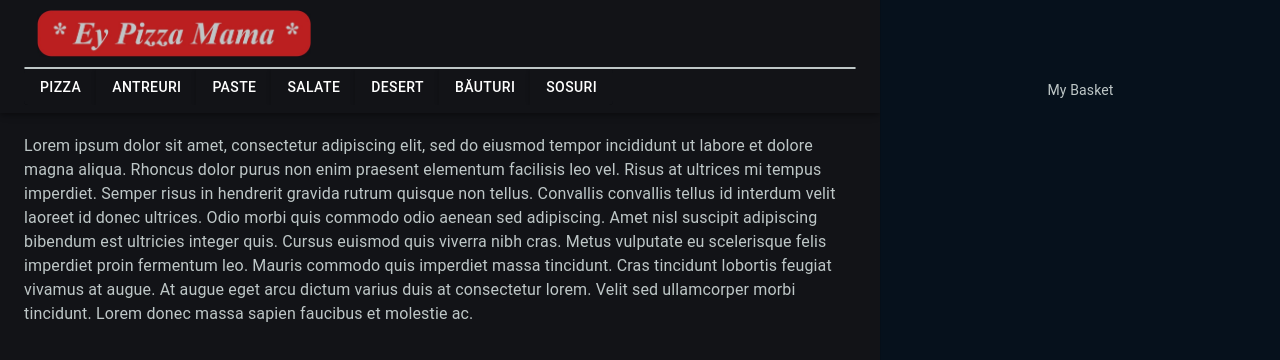
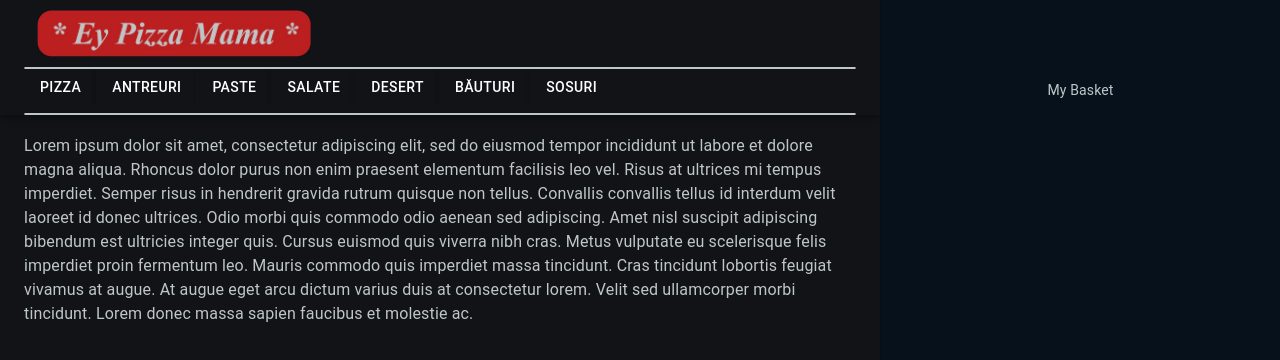
Before and after one commit to TheAncientOwl/pizza-website, a React (Create React App) app: page / in a window 1280 px wide. Shown: the top 360 px of the page. Built offline with nearby package versions, Linux system fonts and the light colour scheme.

Commit message:
added one more divider.

```diff
--- a/src/components/Layout.jsx
+++ b/src/components/Layout.jsx
@@ -30,6 +30,7 @@ export default function Layout() {
         <NavBarLogo />
         <NavBarDivider />
         <NavBarButtons />
+        <NavBarDivider />
         <BasketToggleButton onClick={handleBasketToggle} />
       </NavBarContainer>
 
```
